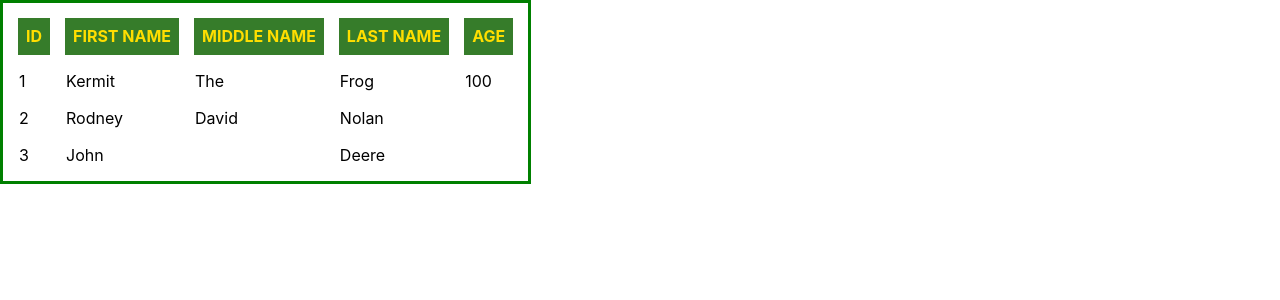
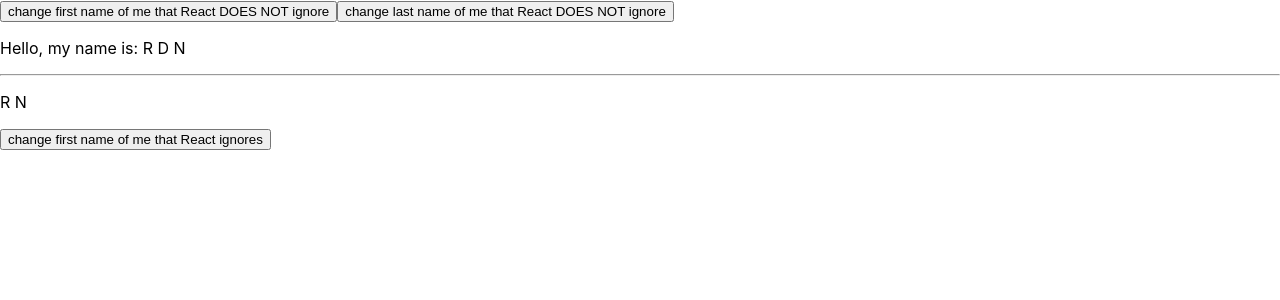
Before and after one commit to rodnolan/2022-10-react, a React (Create React App) app: page / in a window 1280 px wide. Shown: the top 300 px of the page. Built offline with nearby package versions, Linux system fonts and the light colour scheme.

Commit message:
Day 7 AM Session

```diff
--- /dev/null
+++ b/src/App2.js
@@ -0,0 +1,54 @@
+import { useState } from "react";
+import { Person } from "./Person";
+
+export const App2 = () => {
+
+  const me = {
+    fn: 'R',
+    ln: 'N',
+    mn: 'D'
+  }
+
+  const [meState, setMeState] = useState(me);
+
+  return <>
+
+    <button onClick={
+      () => {
+        console.table(meState);
+        setMeState(
+          {
+            ...meState,
+            fn: 'Mickey',
+            mn: 'Theodore'
+          }
+        ); // me.fn = 'Mickey'; // mutate React state
+        console.table(meState);
+      }
+    }>change first name of me that React DOES NOT ignore</button>
+    <button onClick={
+      () => {
+        console.table(meState);
+        setMeState({
+          ...meState,
+          ln: 'Mouse'
+        }); // me.ln = 'Mouse'; // mutate React state
+        console.table(meState);
+      }
+    }>change last name of me that React DOES NOT ignore</button>
+    {/* <p>{meState.fn} {meState.mn} {meState.ln}</p> */}
+    <Person name={meState} />
+
+    <hr />
+    <p>{me.fn} {me.ln}</p>
+    <button onClick={
+      () => {
+        console.table(me);
+        me.fn = 'Mickey'; // mutate data
+        console.table(me);
+      }
+    }>change first name of me that React ignores</button>
+
+    {/* <button click="alert('btn was clicked')">change first name</button> */}
+  </>
+}
--- /dev/null
+++ b/src/Person.js
@@ -0,0 +1,3 @@
+export const Person = ({name}) => <p>
+  Hello, my name is: {name.fn} {name.mn} {name.ln}
+</p>
--- a/src/index.js
+++ b/src/index.js
@@ -1,15 +1,17 @@
 import React from 'react';
 import ReactDOM from 'react-dom/client';
+import { App2 } from './App2';
 import './index.css';
 // import App from './App';
 import reportWebVitals from './reportWebVitals';
-import { ReactChallenge1 } from './challenges/day6/ReactChallenge1';
+// import { ReactChallenge1 } from './challenges/day6/ReactChallenge1';
 
 const root = ReactDOM.createRoot(document.getElementById('root'));
 root.render(
   <React.StrictMode>
     {/* <App /> */}
-    <ReactChallenge1 />
+    {/* <ReactChallenge1 /> */}
+    <App2 />
   </React.StrictMode>
 );
 
```
Also changed, not shown: src/Product.js (+7 -4 lines).
